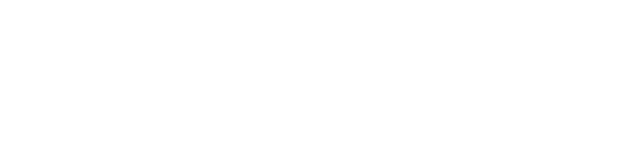
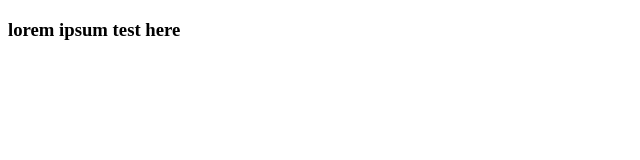
Before and after one commit to Jeean1/GitGroupTest, a plain HTML site: page index.html in a window 1280 px wide. Shown: the whole page, without its empty margins (0-640 px from the left). Drawn offline with Linux system fonts and the light colour scheme.

Commit message:
lorem test

```diff
--- a/index.html
+++ b/index.html
@@ -8,5 +8,8 @@
 </head>
 <body>
 
+
+    <h3>lorem ipsum test here</h3>
+
 </body>
 </html>
```
